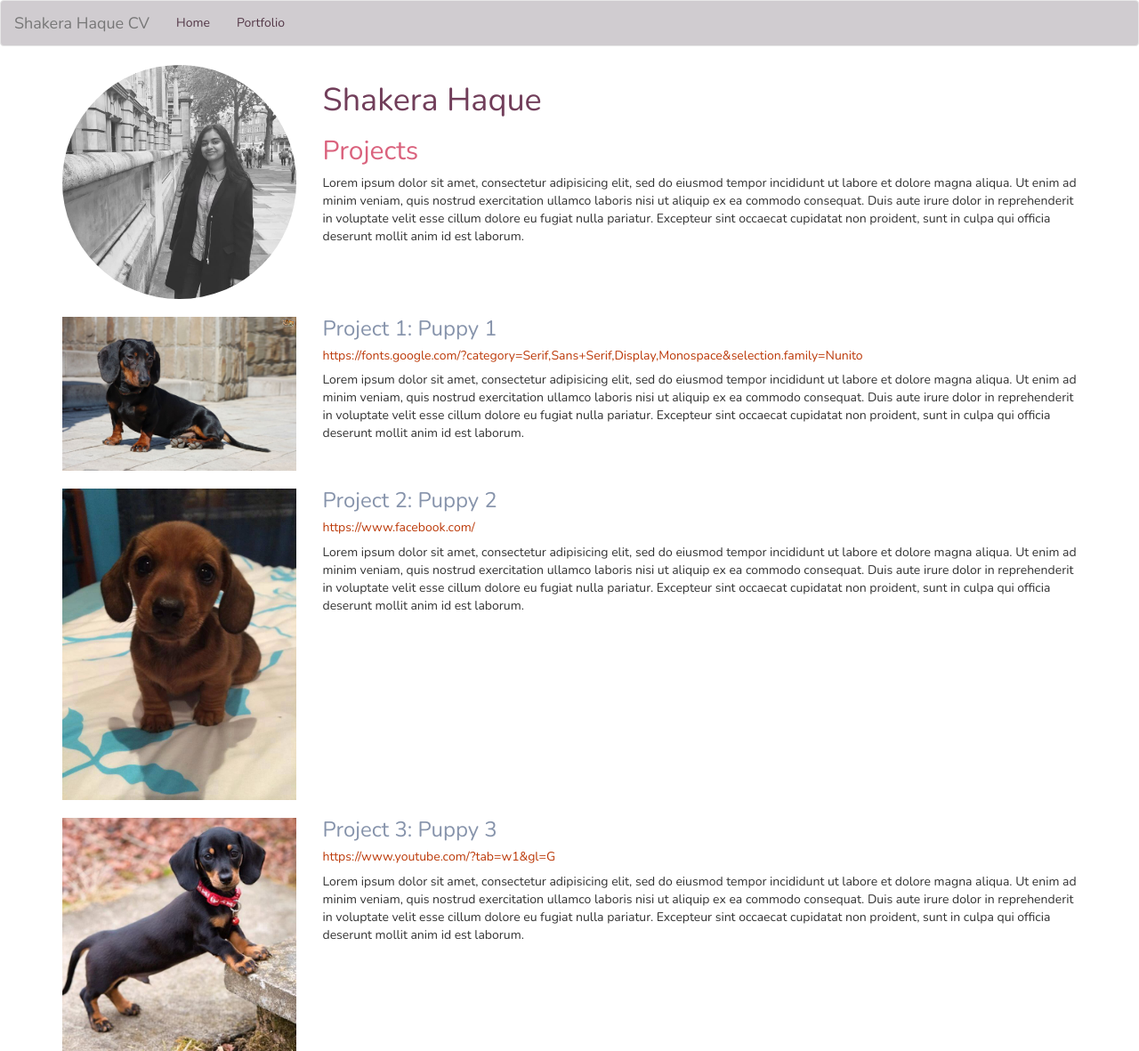
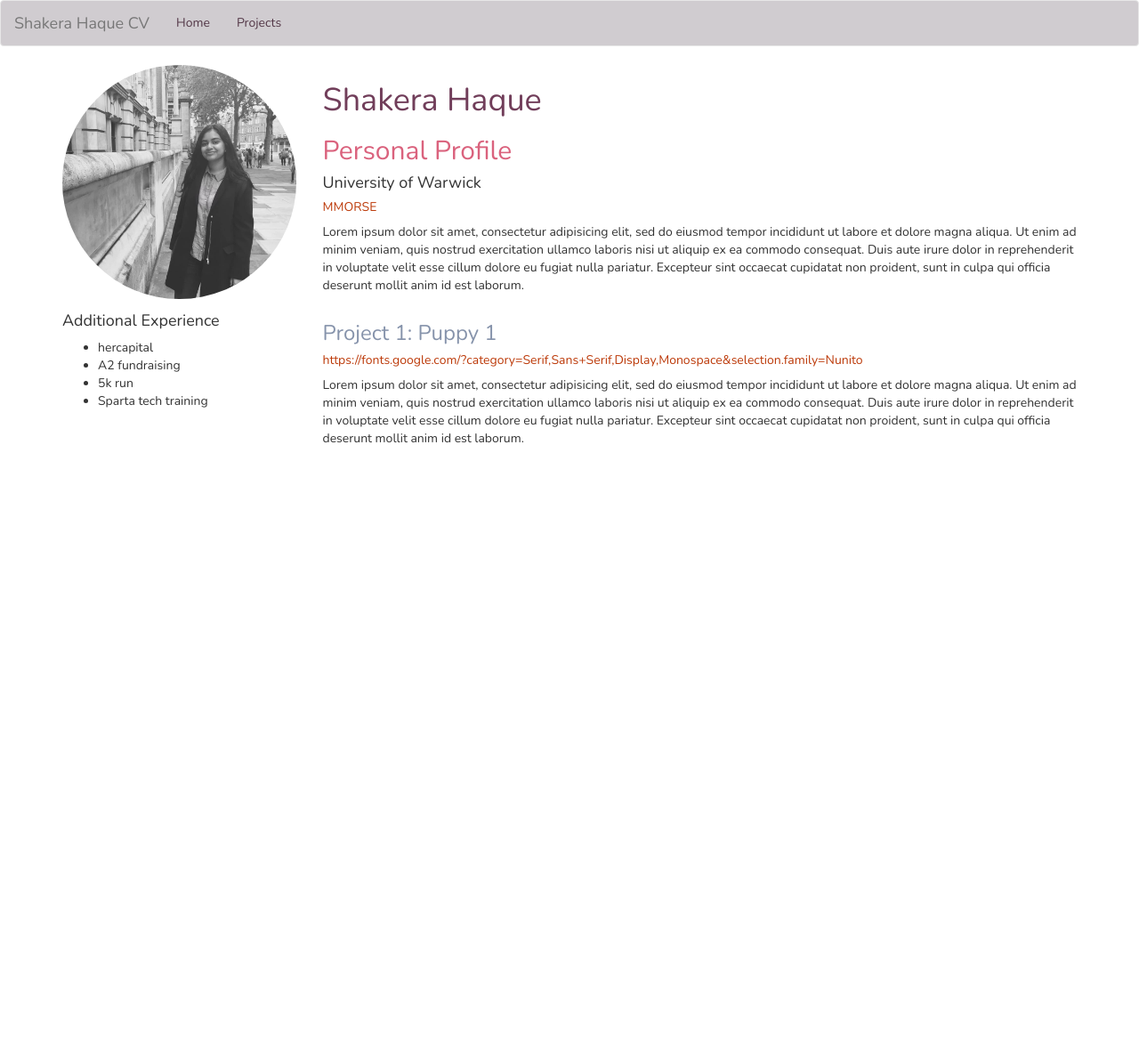
Before and after one commit to shakerah/bootstrap-example, a plain HTML site: page index.html in a window 1280 px wide. Shown: the whole page at 89% size. After the commit the page ends 800 px from the top, so only its background shows below. Drawn offline with nearby package versions, Linux system fonts and the light colour scheme.

Commit message:
additional experience

```diff
--- a/index.html
+++ b/index.html
@@ -39,7 +39,7 @@
 	        	<a href="index.html">Home</a>
 	        </li>
 	        <li>
-	        	<a href="Portfolio.html">Portfolio</a>
+	        	<a href="Portfolio.html">Projects</a>
 	        </li>
 	      </ul>
 
@@ -66,7 +66,10 @@
 			<div class="col-sm-9">
 				<p>
 					<h1>Shakera Haque</h1>
-					<h2>Projects</h2>
+					<h2>Personal Profile</h2>
+					<h4>University of Warwick</h4>
+					<h5>MMORSE</h5>
+					<h4></h4>
 					Lorem ipsum dolor sit amet, consectetur adipisicing elit, sed do eiusmod
 					tempor incididunt ut labore et dolore magna aliqua. Ut enim ad minim veniam,
 					quis nostrud exercitation ullamco laboris nisi ut aliquip ex ea commodo
@@ -79,7 +82,13 @@
 
 		<div class="row">
 			<div class="col-sm-3">
-				<br><a href="https://fonts.google.com/?category=Serif,Sans+Serif,Display,Monospace&selection.family=Nunito"><img src="images/puppy.jpg" class="img-responsive"></a>
+				<h4>Additional Experience</h4>
+				<ul>
+					<li>hercapital</li>
+					<li>A2 fundraising</li>
+					<li>5k run</li>
+					<li>Sparta tech training</li>
+				</ul>
 			</div>
 
 			<div class="col-sm-9">
@@ -97,42 +106,6 @@
 			</div>
 		</div>
 
-			<div class="row">
-			<div class="col-sm-3">
-				<br><a href="https://www.facebook.com/"><img src="images/puppy2.jpg" class="img-responsive"></a>
-			</div>
-
-			<div class="col-sm-9">
-				<p>
-					<h3>Project 2: Puppy 2</h3>
-					<a href="https://www.facebook.com/"><h5>https://www.facebook.com/</h5></a>
-					Lorem ipsum dolor sit amet, consectetur adipisicing elit, sed do eiusmod
-					tempor incididunt ut labore et dolore magna aliqua. Ut enim ad minim veniam,
-					quis nostrud exercitation ullamco laboris nisi ut aliquip ex ea commodo
-					consequat. Duis aute irure dolor in reprehenderit in voluptate velit esse
-					cillum dolore eu fugiat nulla pariatur. Excepteur sint occaecat cupidatat non
-					proident, sunt in culpa qui officia deserunt mollit anim id est laborum.
-				</p>
-
-			</div>
-		</div>
-
-		<div class="row">
-			<div class="col-sm-3">
-				<br><a href="https://www.youtube.com/?tab=w1&gl=GB"><img src="images/puppy3.jpg" class="img-responsive"></a>
-			</div>
-
-			<div class="col-sm-9">
-				<p>
-					<h3>Project 3: Puppy 3</h3>
-					<a href="https://www.youtube.com/?tab=w1&gl=G"><h5>https://www.youtube.com/?tab=w1&gl=G</h5></a>
-					Lorem ipsum dolor sit amet, consectetur adipisicing elit, sed do eiusmod
-					tempor incididunt ut labore et dolore magna aliqua. Ut enim ad minim veniam,
-					quis nostrud exercitation ullamco laboris nisi ut aliquip ex ea commodo
-					consequat. Duis aute irure dolor in reprehenderit in voluptate velit esse
-					cillum dolore eu fugiat nulla pariatur. Excepteur sint occaecat cupidatat non
-					proident, sunt in culpa qui officia deserunt mollit anim id est laborum.
-				</p>
 
 			</div>
 
```
Also changed, not shown: portfolio.html (+2 -2 lines).
